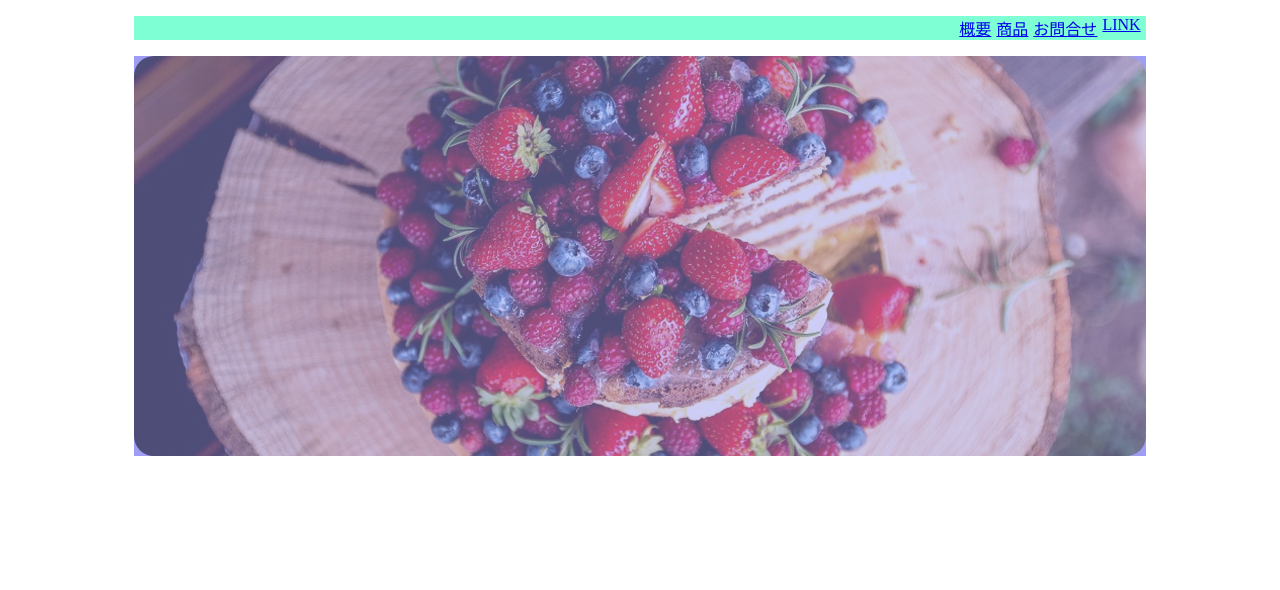
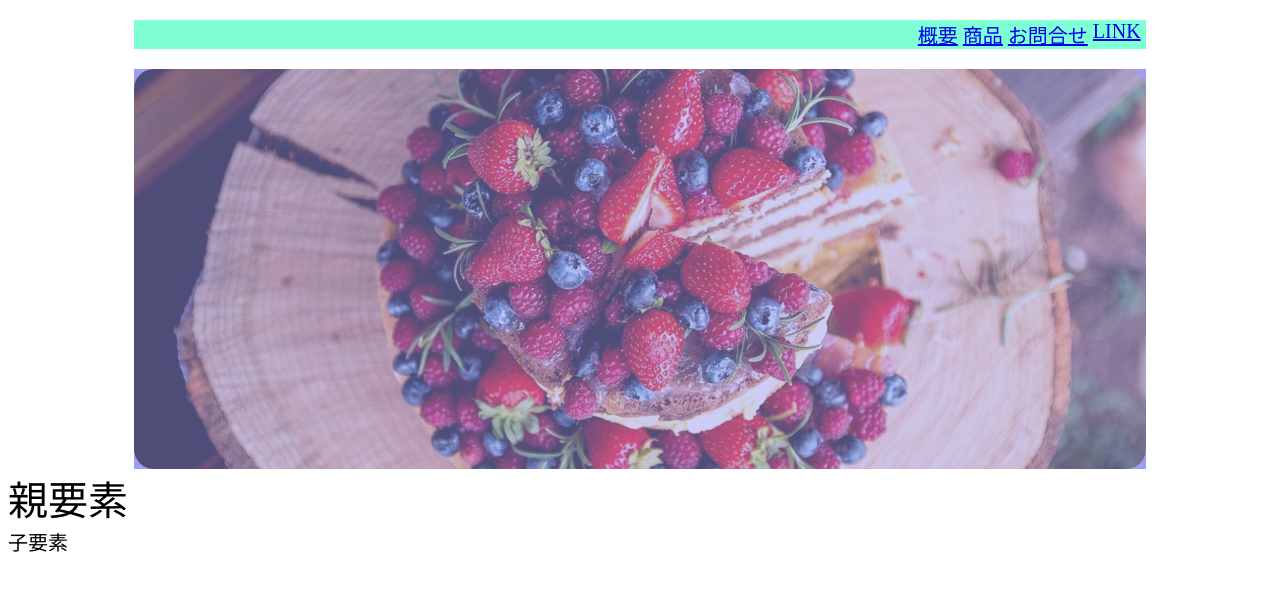
Before and after one commit to camellia0405/test001, a plain HTML site: page index.html in a window 1280 px wide. Drawn offline with Linux system fonts and the light colour scheme.

Commit message:
アップロード

```diff
--- a/css/style.css
+++ b/css/style.css
@@ -1,3 +1,7 @@
+html{
+  font-size: 20px;
+}
+
 header{
   width: 80%;
   margin: 0 auto;
@@ -33,7 +37,13 @@ main{
   vertical-align: middle;
 }
 
+.box1{
+  font-size: 2rem;
+}
 
+.box2{
+  font-size: 0.5em;
+}
 
 
 
--- a/index.html
+++ b/index.html
@@ -23,5 +23,9 @@
   </div>
 </main>
 
+<div class="box1">親要素
+  <div class="box2">子要素</div>
+</div>
+
 </body>
 </html>
```
